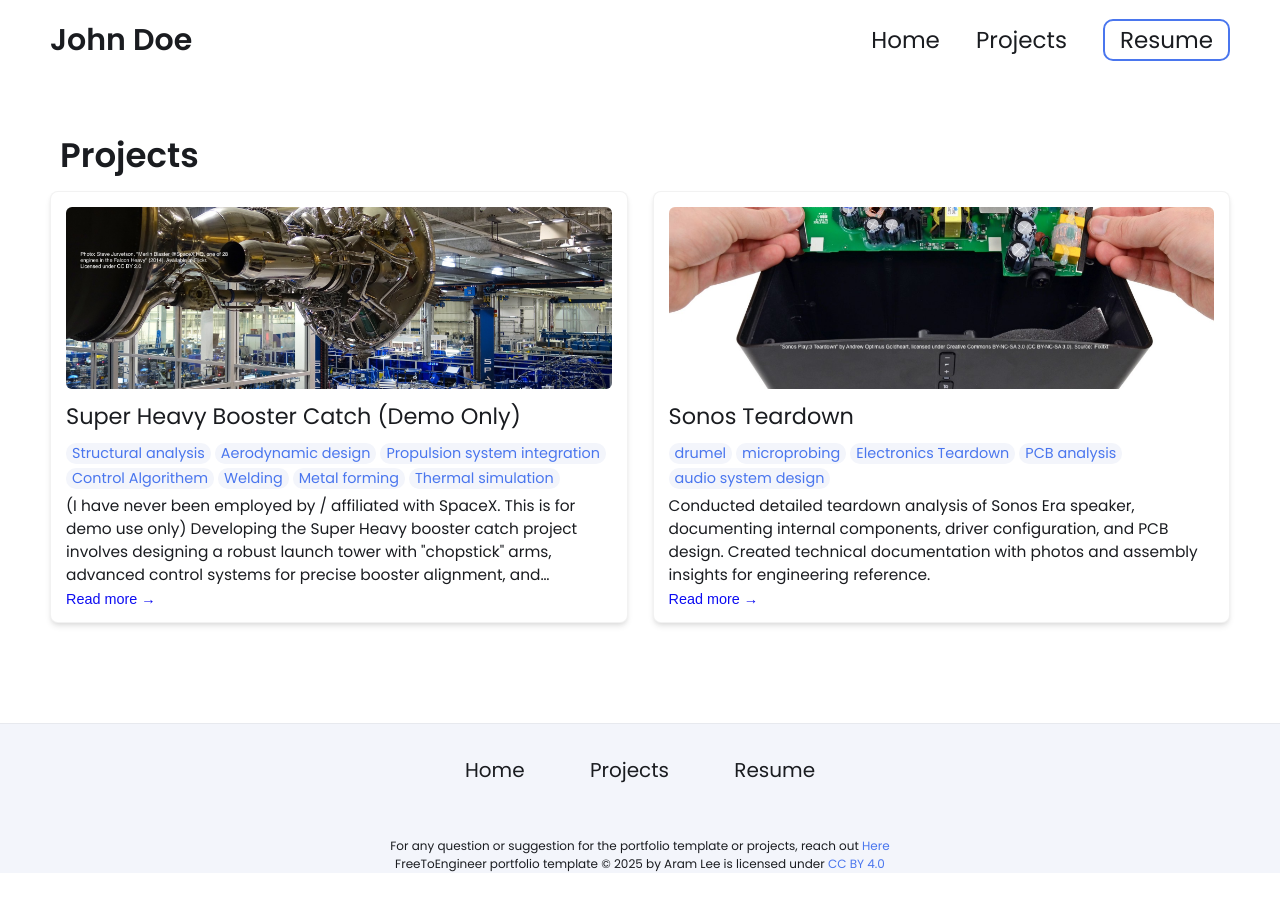
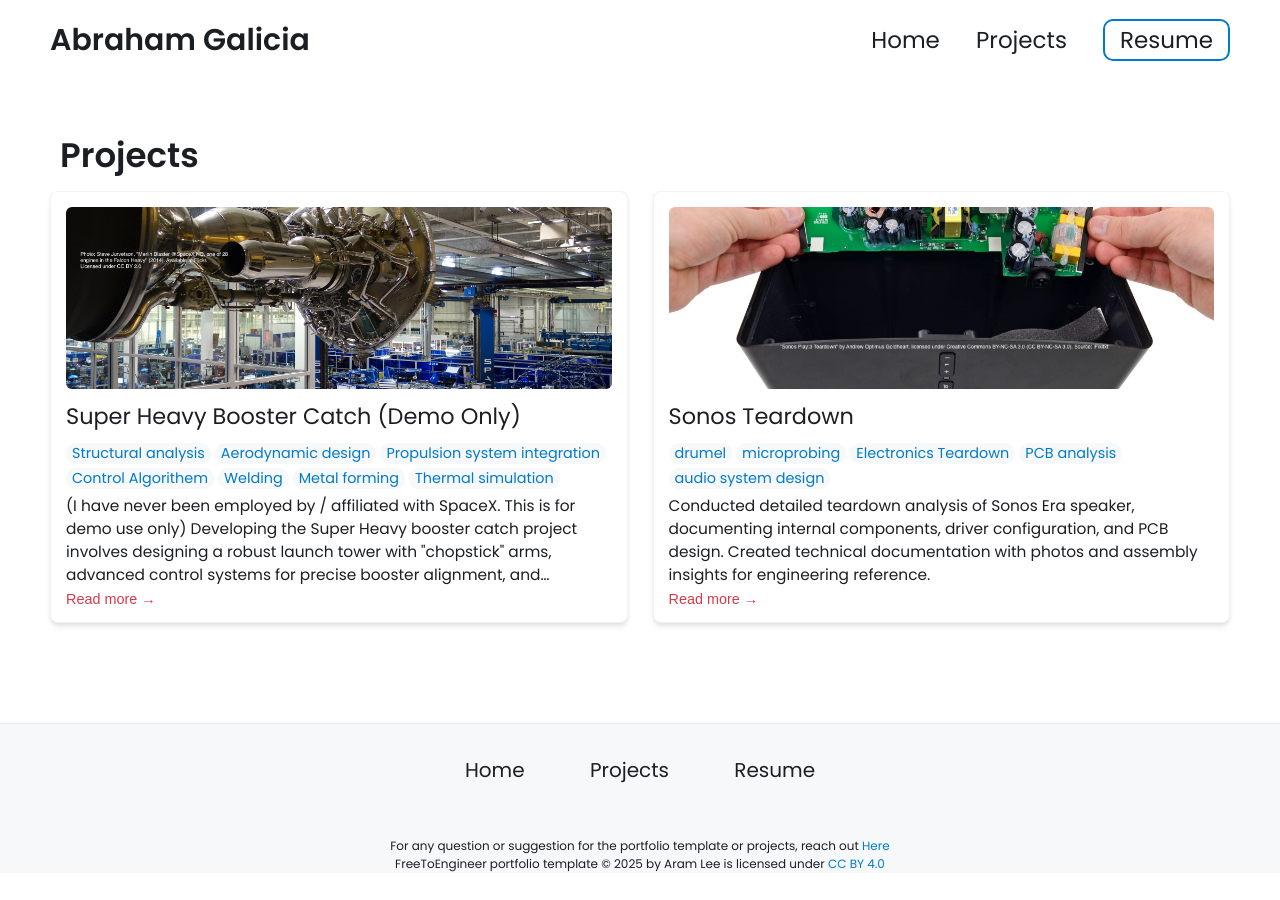
Before and after one commit to engineeringwabe/engineeringwabe.github.io, a Jekyll site: the page built from projects.html, in a window 1280 px wide. Built offline with Jekyll 4.4.1, drawn with Linux system fonts in a browser that asks for light colours; part of the change alters nothing that is shown.

Commit message:
Update _config.yml

```diff
--- a/_config.yml
+++ b/_config.yml
@@ -7,40 +7,42 @@
 
 # Main Page Setup
 
-title: John Doe's Portfolio # This is what shows up in the tab of the browser
+title: Abraham Galicia's Portfolio # This is what shows up in the tab of the browser
 
 
 
 # Hero Section
-name: John Doe
-headline: headline message
+name: Abraham Galicia
+headline: Mechanical Engineer - Aerospace Concentration
 description: >- # dont remove this line. this will ignore all new lines until the next section
-  Write an awesome intro and discuss your highlights and qualification. You can edit this
-  line in _config.yml. It will appear in your document head meta (for
-  Google search results) and in your feed.xml site description.
+  I’m Abraham Galicia, a Mechanical Engineering student at UC Berkeley, passionate about turning
+  ideas into functional, tested designs. I thrive at the intersection of CAD modeling, simulation
+  tools like ANSYS, and hands-on prototyping — from building autonomous seed-planting robots to analyzing
+  composite nozzles for high-heat environments. Whether collaborating on a research paper or machining
+  parts in the shop, I’m always looking for ways to learn, iterate, and make something better.
 
 # Place your profile image in /assets/images/profile-image/folder and edit the file name
-profile_image: ./assets/images/profile-image/avatar.jpeg
+profile_image: assets/images/profile-image/photo_for_portfolio.jpg
 
 
 # Link your resume
 # You can place your resume in assets/resume/{resume file.pdf} or add external link such as pdf saved in google drive
-resume-url: https://drive.google.com/file/d/13Z3duVzh-gguPU5r03oJVEE6rV9rd3DS/view?usp=sharing
+#resume-url: https://drive.google.com/file/d/13Z3duVzh-gguPU5r03oJVEE6rV9rd3DS/view?usp=sharing
 
 
 # Set up external links - this will show up as small icons next to your name.
 
 external-links:    # input only your own url slug. The icons with missing entries will not appear.
-  linkedin: test    # https://www.linkedin.com/in/{your url slug}
-  github: leea12    # https://github.com/{your url slug}
-  stackoverflow: test      # https://stackoverflow.com/users/{your url slug}
-  medium:            # https://medium.com/@{your url slug}
-  x-twitter:   # https://x.com/{your url slug}
-  threads:            # https://threads.net/@{your url slug}
-  instragram:       # https://instagram.com/{your url slug}
-  youtube:           # https://youtube.com/@{your url slug}
-  discord:            # https://discord.com/users/{your url slug}
-  bluesky:           # https://bsky.app/profile/{your url slug}
+  linkedin: www.linkedin.com/in/abrahamg2025     # https://www.linkedin.com/in/{your url slug}
+  github: https://github.com/engineeringwabe    # https://github.com/{your url slug}
+  #stackoverflow:       # https://stackoverflow.com/users/{your url slug}
+  #medium:            # https://medium.com/@{your url slug}
+  #twitter:   # https://x.com/{your url slug}
+  #threads:            # https://threads.net/@{your url slug}
+  #instragram:       # https://instagram.com/{your url slug}
+  #youtube:           # https://youtube.com/@{your url slug}
+  discord: https://discord.com/users/alex219819          # https://discord.com/users/{your url slug}
+  #bluesky:           # https://bsky.app/profile/{your url slug}
 
 
 # Skills Section - Add the list of your Skills by categories/tools. The indentation for each level needs to be precise.
@@ -49,95 +51,47 @@ skills:
     tools:
     - Onshape
     - Solidworks
-    - Creo
     - Fusion 360 (Autodesk)
-    - Blender (for complex shapes or animations)
-    - Siemens NX
-    - Inventor (Autodesk)
-    - CATIA (Dassault Systèmes)
+  - category: Simulation & Analysis
+    tools:
+    - Finite Element Analysis (FEA)
+    - ANSYS (Structural, Thermal)
+    - Computational Fluid Dynamics (CFD)
+    - MATLAB
   - category: Prototyping
     tools:
-    - SLA
-    - CNC
-    - FDM
-    - SLS
-    - DMLS
-    - PolyJet Printing
-    - Vacuum Casting
     - Laser Cutting
+    - End Mill
+    - Lathe
+    - Drill press
+    - 3D Printing
     - Water Jet Cutting
     - Arduino / Raspberry Pi
     - Breadboarding for circuit testing
-  - category: Design Standards / Practices
+  - category: Programming
     tools:
-    - GD&T ASME Y14
-    - ISO fits and tolerances
-    - PLM (PTC Windchill / Arena)
-  - category: PCB Design
-    tools:
-    - Altium Designer
-    - Altium
-    - Eagle
-    - KiCad
-  - category: Problem Solving / Risk Management
-    tools:
-    - Root Cause Analysis (e.g., 5 Whys, Fishbone Diagram)
-    - DFMEA / PFMEA
-    - Six Sigma methodologies
-    - Shain Red-X
+    - Python
+    - C/C++
+    - MATLAB
+    - Eclipse
+    - Visual Studio Code
+    - Google Workspace
+
 
 
 # Contact Form Setup. Setup an account and copy over the key. When someone fills out the form, it will be received in your email.
-formspree-key:   https://formspree.io/f/{8-digit key}
+formspree-key:   https://formspree.io/f/xnndrrpb
 
 
 
 # Active theme (Updatethis to switch themes). Make sure to keep the indentation the samne.
-colors: # this is the basic theme
-  text: "#1a1c20"
-  border: "#ddd"
-  link: "#4a76ee"
-  highlight: "#0c0cf2"
-  background: "#ffffff"
-  light_background: "#f3f5fb"
-
-# A few examples.
-basic theme:
-  text: "#1a1c20"
-  border: "#ddd"
-  link: "#4a76ee"
-  highlight: "#0c0cf2"
-  background: "#ffffff"
-  light_background: "#f3f5fb"
-
-  mint theme:
-  text: "#2c3333"
-  border: "#e0f2ef"
-  link: "#40b3a2"
-  highlight: "#2a9d8f"
-  background: "#f7fbfa"
-  light_background: "#f0f9f7"
-
-lemon theme:
-  text: "#2d2926"
-  border: "#f7f3e3"
-  link: "#ffc94d"
-  highlight: "#ffb800"
-  background: "#fffdf5"
-  light_background: "#fff9e6"
-
-  pink theme:
-  text: "#2d2d2d"
-  border: "#f8e2e2"
-  link: "#ff8fa3"
-  highlight: "#ff4d6d"
-  background: "#fff8f8"
-  light_background: "#fff5f6"
-
-
-
-
-
+colors:
+  text: "#1b1f23"             # deep charcoal for strong readability
+  border: "#e1e4e8"           # subtle gray for section separation
+  link: "#007acc"             # clear and confident blue (used by VS Code, GitHub)
+  highlight: "#d73a49"        # vivid red for headings or emphasis
+  background: "#ffffff"       # clean white for strong contrast
+  light_background: "#f6f8fa" # soft blue-gray for section contrast
 
 #########################################################################################################
 # Build settings for the site. Editing the below may cause the site to malfunction.
```
